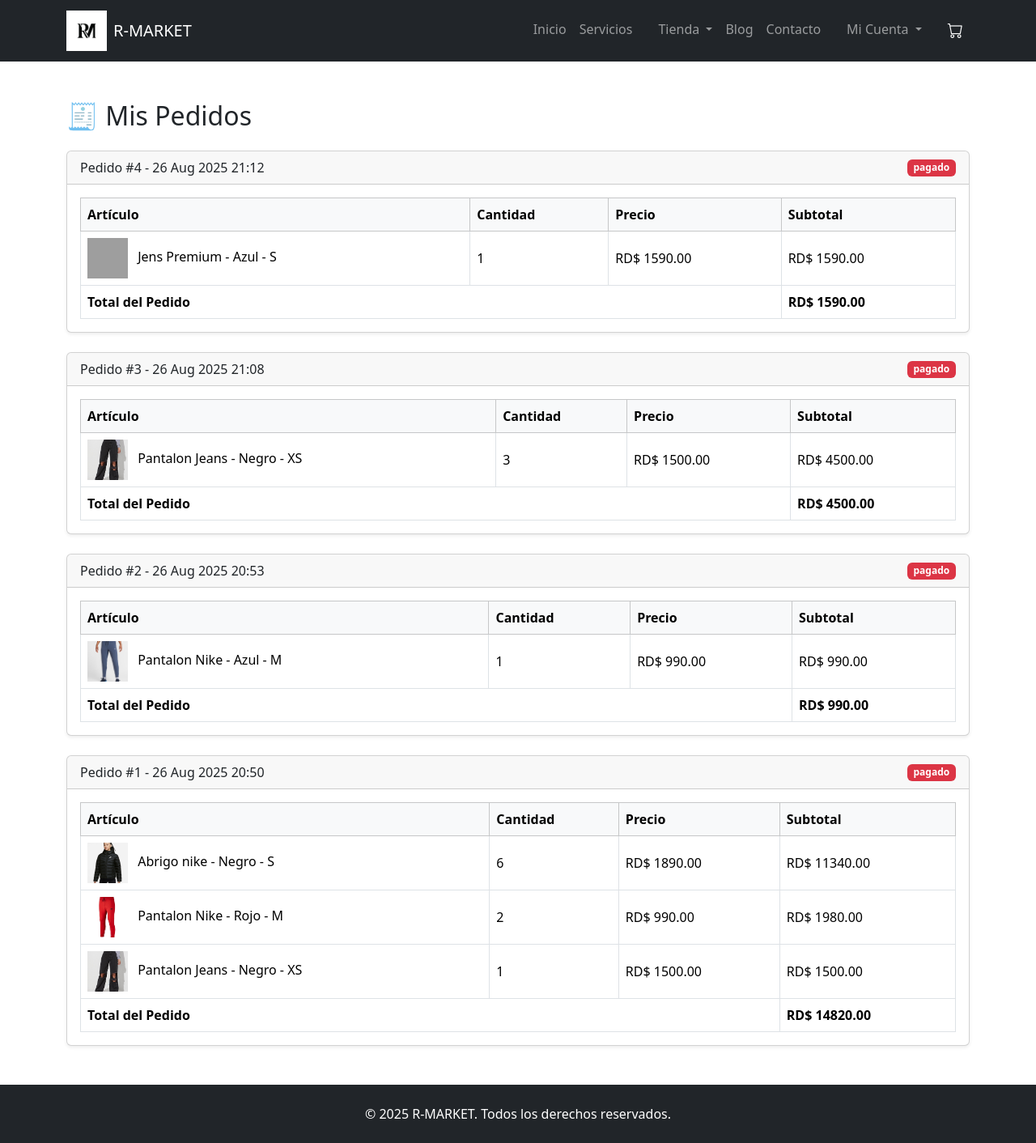
After one commit to Rannie2005/TiendaOnline, a Django app: page /mis-pedidos/ in a window 1280 px wide. The commit adds this page. Shown: the whole page at 81% size. Run offline with Django 5.2, Linux system fonts and the light colour scheme; a user stored in the database is signed in; data comes from the database, SQL or seed files in the repository; both versions use the stored data as it was after the commit; some libraries are stand-ins or nearby versions; grey boxes are pictures that could not be loaded.

Commit message:
mejora del area de compras y carrito

```diff
--- a/app_wed/models.py
+++ b/app_wed/models.py
@@ -140,3 +140,43 @@ class CarritoItem(models.Model):
 
     def __str__(self):
         return f"{self.cantidad} x {self.articulo}"
+
+
+# Tabla para registrar los pedidos/pagos
+class Pedido(models.Model):
+    ESTADOS = [
+    ('pendiente', 'Pendiente'),
+    ('pagado', 'Pagado'),
+    ('enviado', 'Enviado'),
+    ('cancelado', 'Cancelado'),
+    ]
+
+    usuario = models.ForeignKey(Usuario, on_delete=models.CASCADE)
+    fecha = models.DateTimeField(auto_now_add=True)
+    total = models.DecimalField(max_digits=10, decimal_places=2)
+    estado = models.CharField(max_length=20, choices=ESTADOS, default="pendiente")
+    stripe_payment_id = models.CharField(max_length=100, blank=True, null=True)  # ID de Stripe
+
+    class Meta:
+        verbose_name = "Pedido"
+        verbose_name_plural = "Pedidos"
+
+    def __str__(self):
+        return f"Pedido #{self.id} - {self.usuario.user.username} - {self.estado}"
+
+
+# Tabla para registrar cada item de un pedido
+class PedidoItem(models.Model):
+    pedido = models.ForeignKey(Pedido, on_delete=models.CASCADE, related_name="items")
+    articulo = models.ForeignKey(ArticuloVariante, on_delete=models.CASCADE)
+    cantidad = models.PositiveIntegerField(default=1)
+    precio = models.DecimalField(max_digits=8, decimal_places=2, null=True, blank=True)
+
+    def subtotal(self):
+        if self.precio is None:
+            return 0
+        return self.cantidad * self.precio
+
+    def nombre_articulo(self):
+        return f"{self.articulo.articulo.nombre} - {self.articulo.color} - {self.articulo.talla}"
+    nombre_articulo.short_description = "Artículo"
--- a/app_wed/templates/base.html
+++ b/app_wed/templates/base.html
@@ -41,7 +41,20 @@
             <ul class="navbar-nav ms-auto">
                 <li class="nav-item"><a class="nav-link {% if request.path == '/' %}active{% endif %}" href="{% url 'home' %}">Inicio</a></li>
                 <li class="nav-item"><a class="nav-link {% if request.path == '/servicio/' %}active{% endif %}" href="{% url 'servicio' %}">Servicios</a></li>
-                <li class="nav-item"><a class="nav-link {% if request.path|slice:'8:' == '/tienda/' %}active{% endif %}" href="{% url 'tienda' %}">Tienda</a></li>
+                {% if request.user.is_authenticated %}
+                <li class="nav-item dropdown ms-3">
+                        <a class="nav-link dropdown-toggle" href="#" role="button" data-bs-toggle="dropdown">
+                            Tienda
+                        </a>
+                            <ul class="dropdown-menu dropdown-menu-end">
+                                <li><a class="dropdown-item" href="{% url 'tienda' %}">Tienda</a></li>
+                                    <li><a class="dropdown-item" href="{% url 'mis_pedidos' %}">Mi Pedido</a></li>
+                            </ul>
+
+                </li>
+                {% else %}
+                <li class="nav-item"><a class="nav-link {% if request.path|slice:'6:' == '/blog/' %}active{% endif %}" href="{% url 'tienda' %}">Tienda</a></li>
+                {% endif %}
                 <li class="nav-item"><a class="nav-link {% if request.path|slice:'6:' == '/blog/' %}active{% endif %}" href="{% url 'blog' %}">Blog</a></li>
                 <li class="nav-item"><a class="nav-link {% if request.path == '/contacto/' %}active{% endif %}" href="{% url 'contacto' %}">Contacto</a></li>
                 {% if request.user.is_authenticated %}
@@ -54,7 +67,8 @@
                         </a>
                         <ul class="dropdown-menu dropdown-menu-end">
                             <li><a class="dropdown-item" href="{% url 'perfil' %}">Mi perfil</a></li>
-                            <li><a class="dropdown-item" href="{% url 'logout' %}">Cerrar sesión</a></li>
+                            <li><a class="dropdown-item" href="{% url 'logout' %}">Cerrar Session</a></li>
+
                         </ul>
                     </li>
 
--- /dev/null
+++ b/app_wed/templates/mis_pedidos.html
@@ -0,0 +1,61 @@
+{% extends 'base.html' %}
+{% load static %}
+
+{% block title %}Mis Pedidos{% endblock %}
+
+{% block content %}
+<div class="container mt-5">
+    <h2 class="mb-4">🧾 Mis Pedidos</h2>
+
+    {% if pedidos %}
+        {% for pedido in pedidos %}
+        <div class="card mb-4 shadow-sm">
+            <div class="card-header d-flex justify-content-between align-items-center">
+                <span>Pedido #{{ pedido.id }} - {{ pedido.fecha|date:"d M Y H:i" }}</span>
+                <span class="badge
+                    {% if pedido.estado == 'Pagado' %} bg-success
+                    {% elif pedido.estado == 'Pendiente' %} bg-warning
+                    {% else %} bg-danger {% endif %}">
+                    {{ pedido.estado }}
+                </span>
+            </div>
+            <div class="card-body">
+                <table class="table table-bordered align-middle mb-0">
+                    <thead class="table-light">
+                        <tr>
+                            <th>Artículo</th>
+                            <th>Cantidad</th>
+                            <th>Precio</th>
+                            <th>Subtotal</th>
+                        </tr>
+                    </thead>
+                    <tbody>
+                        {% for item in pedido.items.all %}
+                        <tr>
+                            <td>
+                                {% if item.articulo.imagen %}
+                                    <img src="{{ item.articulo.imagen.url }}" class="me-2" style="width:50px; height:50px; object-fit:cover;">
+                                {% else %}
+                                    <img src="{% static 'default.jpg' %}" class="me-2" style="width:50px; height:50px; object-fit:cover;">
+                                {% endif %}
+                                {{ item.articulo.articulo.nombre }} - {{ item.articulo.color }} - {{ item.articulo.talla }}
+                            </td>
+                            <td>{{ item.cantidad }}</td>
+                            <td>RD$ {{ item.precio }}</td>
+                            <td>RD$ {{ item.subtotal }}</td>
+                        </tr>
+                        {% endfor %}
+                        <tr class="fw-bold">
+                            <td colspan="3">Total del Pedido</td>
+                            <td>RD$ {{ pedido.total }}</td>
+                        </tr>
+                    </tbody>
+                </table>
+            </div>
+        </div>
+        {% endfor %}
+    {% else %}
+        <p class="text-center">No tienes pedidos realizados aún 🛒</p>
+    {% endif %}
+</div>
+{% endblock %}
--- a/app_wed/views.py
+++ b/app_wed/views.py
@@ -4,8 +4,9 @@ from django.contrib.auth.models import User
 from django.contrib import messages
 from django.core.mail import send_mail
 import random
+import stripe
 from django.db.models import Q, Min, Max
-from .models import Articulo, ArticuloVariante, Carrito, CarritoItem, Usuario, Categoria_articulo, Servicio, Categoria, Post
+from .models import Articulo, ArticuloVariante, Carrito, CarritoItem, Usuario, Categoria_articulo, Servicio, Categoria, Post, Pedido, PedidoItem
 from django.conf import settings
 from django.contrib.auth.decorators import login_required
 from .forms import UsuarioForm
@@ -271,3 +272,83 @@ def confirmar_eliminar(request, item_id):
         return redirect('carrito')
 
     return render(request, 'confirmar_eliminar.html', {'item': item})
+
+
+@login_required
+def mis_pedidos(request):
+    # Obtener el usuario relacionado
+    usuario = request.user.usuario  # asumiendo que Usuario tiene OneToOne con User
+
+    # Obtener los pedidos del usuario, ordenados por fecha descendente
+    pedidos = Pedido.objects.filter(usuario=usuario).order_by('-fecha')
+
+    context = {
+        'pedidos': pedidos
+    }
+    return render(request, 'mis_pedidos.html', context)
+
+
+stripe.api_key = settings.STRIPE_SECRET_KEY
+
+@login_required
+def pago_exitoso(request):
+    usuario = request.user.usuario
+    carrito = Carrito.objects.get(usuario=usuario)
+    items = carrito.items.all()
+
+    # Crear Pedido
+    pedido = Pedido.objects.create(usuario=usuario, total=carrito.total(), estado='pagado')
+
+    # Crear PedidoItems y reducir stock
+    for item in items:
+        PedidoItem.objects.create(
+            pedido=pedido,
+            articulo=item.articulo,
+            cantidad=item.cantidad,
+            precio=item.articulo.precio
+        )
+        item.articulo.cantidad -= item.cantidad
+        item.articulo.save()
+
+    # Vaciar carrito
+    items.delete()
+
+    # 👉 ahora pasamos pedido al contexto
+    return render(request, 'pago_exitoso.html', {'pedido': pedido})
+
+
+@login_required
+def pago_fallido(request):
+    return render(request, 'pago_fallido.html')
+
+
+@login_required
+def pagar_carrito(request):
+    import stripe
+    from django.conf import settings
+
+    usuario = request.user.usuario
+    carrito = Carrito.objects.get(usuario=usuario)
+    items = carrito.items.all()
+
+    if not items:
+        return redirect('carrito')
+
+    stripe.api_key = settings.STRIPE_SECRET_KEY
+    total = int(carrito.total() * 100)
+
+    intent = stripe.PaymentIntent.create(
+        amount=total,
+        currency='usd',
+        metadata={'usuario_id': usuario.id}
+    )
+
+    context = {
+        'client_secret': intent.client_secret,
+        'stripe_public_key': settings.STRIPE_PUBLIC_KEY,
+        'carrito': carrito,
+        'total': carrito.total(),
+        'items': items
+    }
+
+    return render(request, 'pago.html', context)
--- a/proyectowed/settings.py
+++ b/proyectowed/settings.py
@@ -151,5 +151,5 @@ STATIC_URL = 'static/'
 DEFAULT_AUTO_FIELD = 'django.db.models.BigAutoField'
 LOGIN_URL = '/login/'
 
-STRIPE_PUBLIC_KEY = "pk_test_..."    # Clave pública de prueba
-STRIPE_SECRET_KEY = "sk_test_..."
+STRIPE_PUBLIC_KEY = "pk_test_51S0SeJFUtGs9N9UTKzTa1UoHbXs8lH5q4SNMG6BUTyQfMPPB3efivf5LbDAgxfOEMaFfNIl4poj5FoEnhiRhNwOq00tBv9GD0k"    # Clave pública de prueba
+STRIPE_SECRET_KEY = "sk_test_51S0SeJFUtGs9N9UTJ2gmbOVo4HvrIavnuKmOIdXLr3T3bYQpxIjo6jnyUMqzHY6YM9TQNeMxzQjJykBuPKRXNA5l00TEmM64xc"
--- a/proyectowed/urls.py
+++ b/proyectowed/urls.py
@@ -41,6 +41,10 @@ urlpatterns = [
     path('carrito/aumentar/<int:item_id>/', views.aumentar_cantidad, name='aumentar_cantidad'),
     path('carrito/reducir/<int:item_id>/', views.reducir_cantidad, name='reducir_cantidad'),
     path('carrito/eliminar/<int:item_id>/', views.confirmar_eliminar, name='confirmar_eliminar'),
+    path('mis-pedidos/', views.mis_pedidos, name='mis_pedidos'),
+    path('pagar/', views.pagar_carrito, name='pagar_carrito'),
+    path('pago-exitoso/', views.pago_exitoso, name='pago_exitoso'),
+    path('pago-fallido/', views.pago_fallido, name='pago_fallido'),
 
 
 
```
Also changed, not shown: app_wed/admin.py (+19 -1 lines), app_wed/templates/carrito.html (+9 -4 lines), app_wed/templates/detalle_articulo.html (+16 -6 lines), app_wed/templates/pago.html (added, +56 -0 lines), app_wed/templates/pago_exitoso.html (added, +35 -0 lines), app_wed/templates/pago_fallido.html (added, +10 -0 lines), app_wed/migrations/0010_pedido_pedidoitem.py (added), app_wed/migrations/0011_alter_pedidoitem_precio.py (added), db.sqlite3, media/fotos/FOTO2X2RANIEL_jHbrBGJ.jpg (added).
